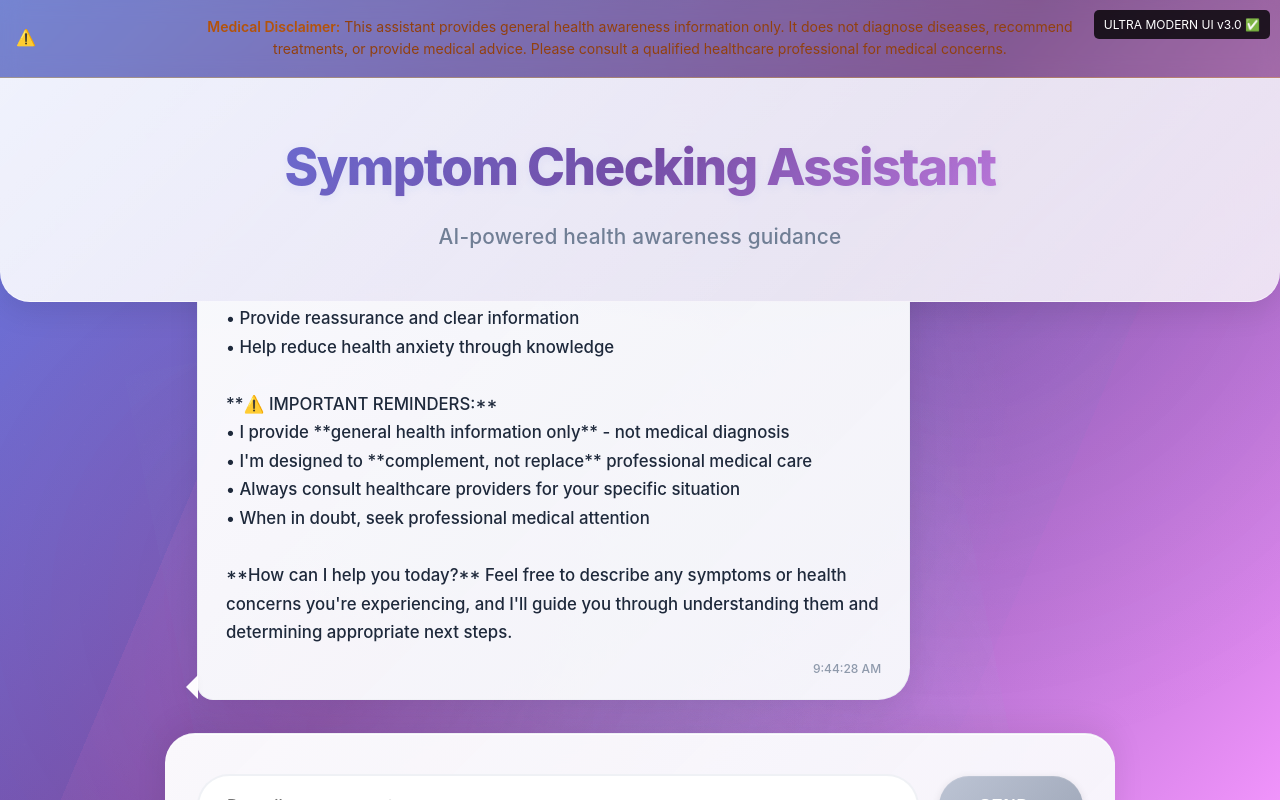
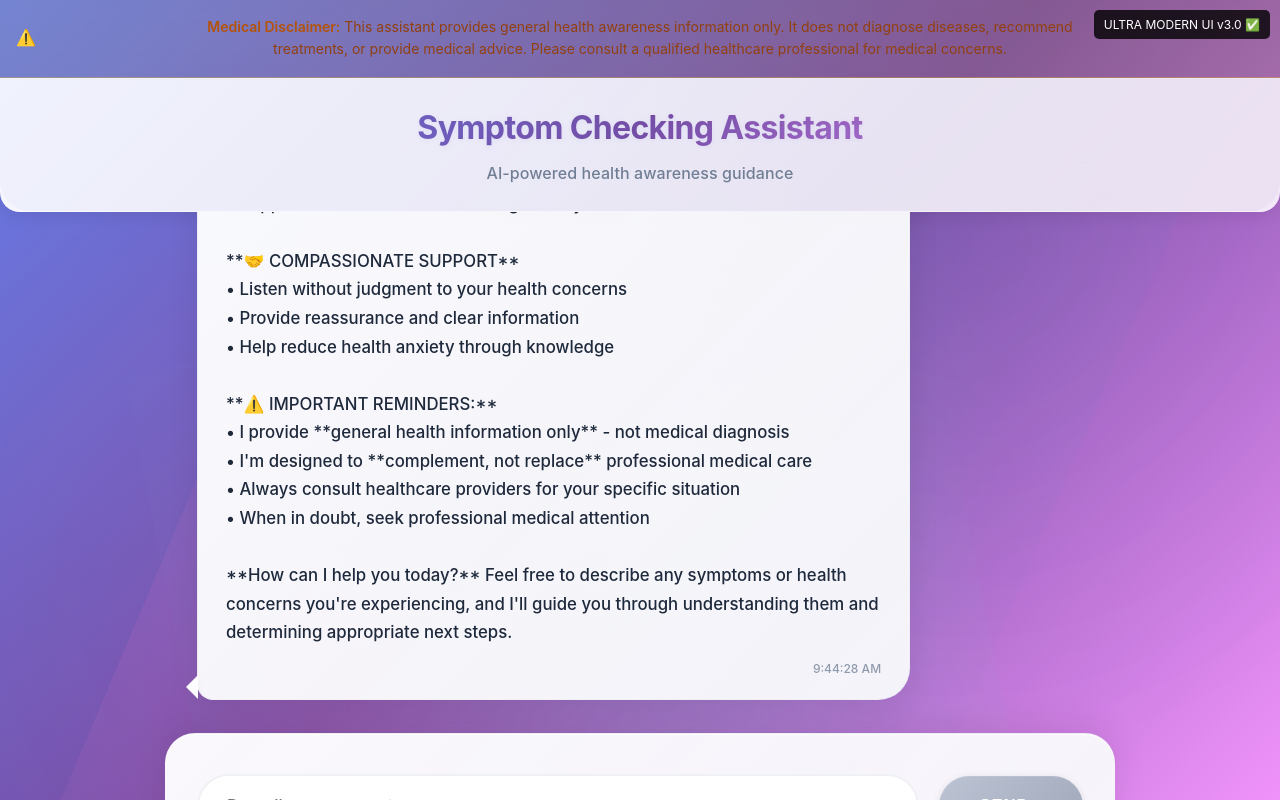
Before and after one commit to sreecode9/hospital_ai_agent, a React (Vite) app in the folder frontend/: page / in a window 1280 px wide. Built offline with nearby package versions, Linux system fonts and the light colour scheme; no server answers.

Commit message:
Reduce header size - smaller padding compact title and subtitle for better chat space utilization

```diff
--- a/frontend/src/components/ChatInterface.css
+++ b/frontend/src/components/ChatInterface.css
@@ -57,15 +57,15 @@
   backdrop-filter: blur(25px);
   -webkit-backdrop-filter: blur(25px);
   border-bottom: 1px solid rgba(255, 255, 255, 0.3);
-  padding: 3rem 2rem;
+  padding: 1.5rem 1.5rem;
   text-align: center;
   box-shadow:
-    0 8px 32px rgba(0, 0, 0, 0.1),
+    0 4px 16px rgba(0, 0, 0, 0.08),
     inset 0 1px 0 rgba(255, 255, 255, 0.2);
   position: relative;
   z-index: 2;
-  border-radius: 0 0 30px 30px;
-  animation: headerFadeIn 1.2s ease-out;
+  border-radius: 0 0 20px 20px;
+  animation: headerFadeIn 0.8s ease-out;
   opacity: 0;
   animation-fill-mode: forwards;
 }
@@ -73,7 +73,7 @@
 @keyframes headerFadeIn {
   from {
     opacity: 0;
-    transform: translateY(-20px);
+    transform: translateY(-10px);
   }
   to {
     opacity: 1;
@@ -123,27 +123,27 @@
 }
 
 .chat-header h1 {
-  font-size: 3.2rem;
-  font-weight: 800;
+  font-size: 2rem;
+  font-weight: 700;
   background: linear-gradient(135deg, #667eea 0%, #764ba2 50%, #f093fb 100%);
   -webkit-background-clip: text;
   -webkit-text-fill-color: transparent;
   background-clip: text;
-  margin-bottom: 0.75rem;
-  letter-spacing: -0.03em;
-  text-shadow: 0 2px 10px rgba(102, 126, 234, 0.1);
+  margin-bottom: 0.5rem;
+  letter-spacing: -0.02em;
+  text-shadow: 0 1px 5px rgba(102, 126, 234, 0.1);
   position: relative;
   z-index: 3;
 }
 
 .subtitle {
-  font-size: 1.3rem;
+  font-size: 1rem;
   color: #64748b;
   font-weight: 500;
   opacity: 0.9;
   position: relative;
   z-index: 3;
-  letter-spacing: 0.01em;
+  letter-spacing: 0.005em;
 }
 
 .chat-messages {
@@ -648,11 +648,11 @@
 
 @media (max-width: 480px) {
   .chat-header {
-    padding: 1rem 0.75rem;
+    padding: 1rem 1rem;
   }
 
   .chat-header h1 {
-    font-size: 1.75rem;
+    font-size: 1.5rem;
   }
 
   .chat-messages {
```
